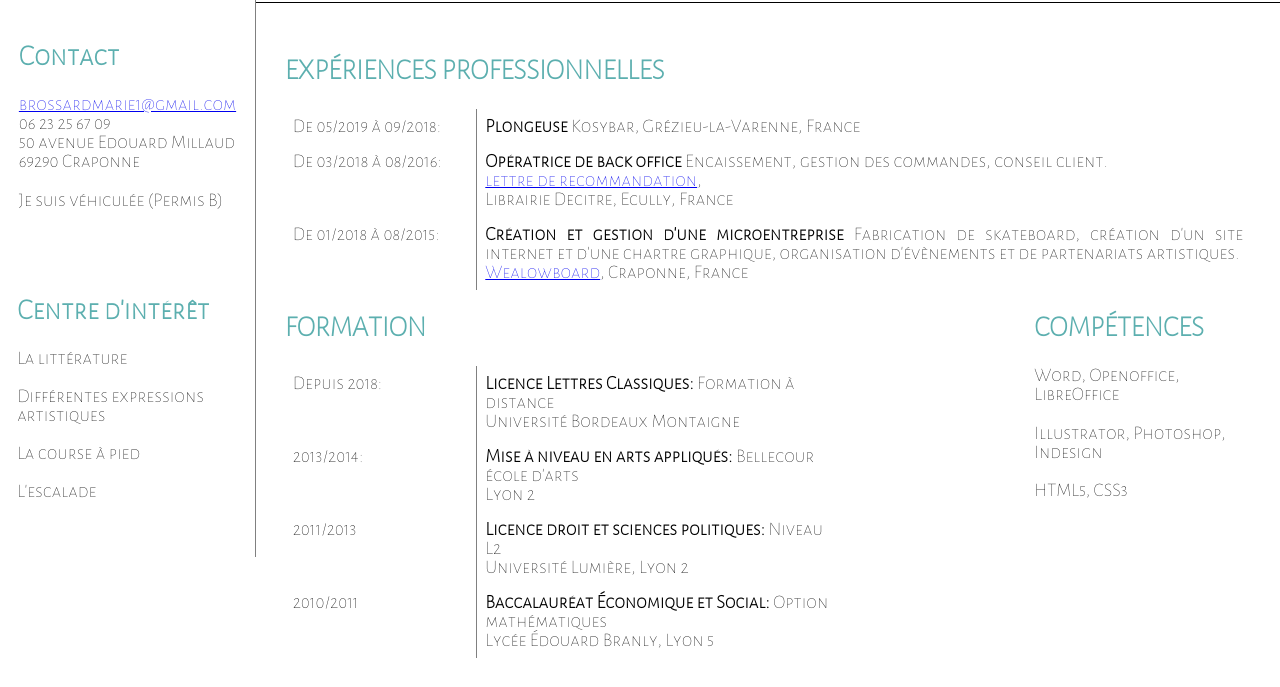
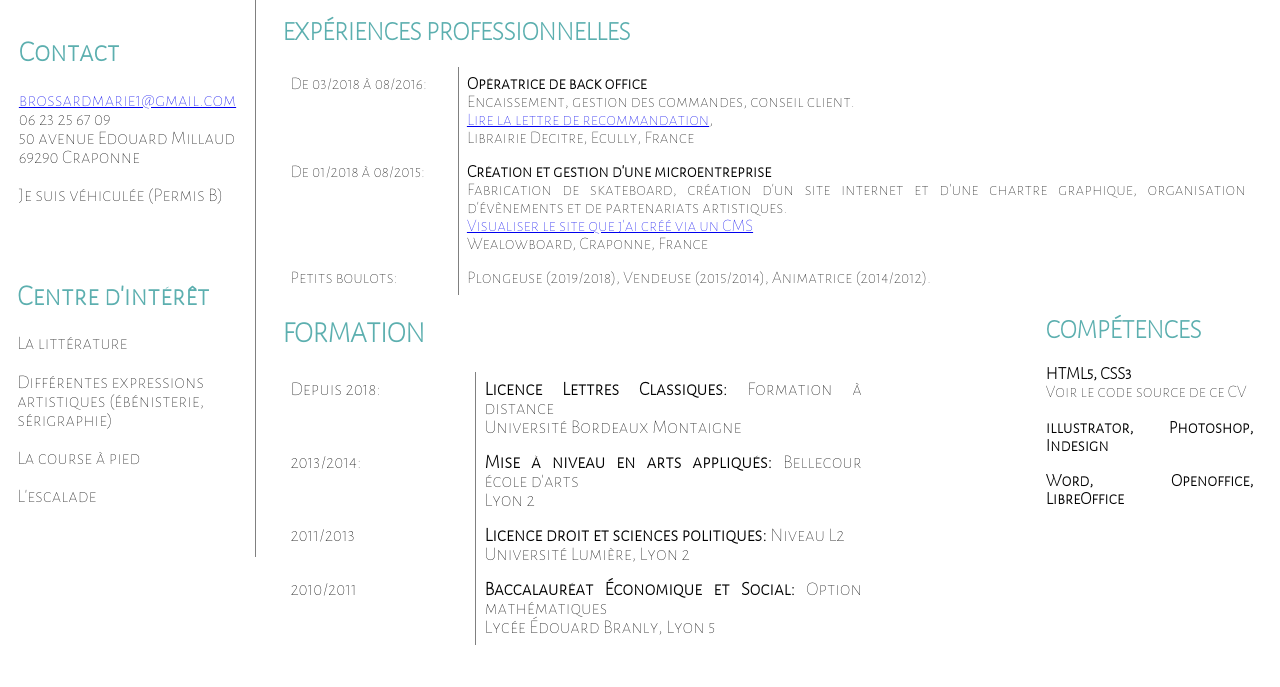
Before and after one commit to mariebrsd/CV, a website: page index.html in a window 1280 px wide. Shown: the part 243-930 px from the top of the page. Drawn offline with Linux system fonts and the light colour scheme.

Commit message:
modif 4/06

```diff
--- a/CV.css
+++ b/CV.css
@@ -22,7 +22,6 @@ body
     padding: 0;
     display: flex;
     font-family: "datalegreya";
-    font-size: 1.2em;
 }
 
 h1
@@ -50,6 +49,9 @@ h2
     justify-content: space-around;
     padding:15px;
     position: fixed;
+    min-width: 250px;
+    background-color: white;
+    font-size: 1.2em;
 }
 .photo
 {
@@ -76,7 +78,8 @@ h2
 {
     display: flex;
     flex-direction: column;
-    margin-left: 20%;
+    margin-left:20%;
+    width:100%;
 }
 
 .head
@@ -89,8 +92,12 @@ h2
 .présentation
 {
     flex: 2;
-    margin:auto;
+    margin:5em;
     text-align: center;
+}
+
+.zoom:hover{
+font-size: 1.5em;
 }
 
 .information
@@ -98,12 +105,18 @@ h2
     margin-top: 50px;
     border-top: 4px double black;
     padding: 1.5em;
+    min-width: 960px;
+    font-size: 1.1em;
 }
 
 .expérience
 {
     text-align: justify;
     display: flex;
+}
+.études{
+    font-size: 1.1em;
+    text-align: justify;
 }
 
 .c1
@@ -119,10 +132,16 @@ td
     padding: 8px;
 }
 
+tr
+{
+    width: 100%;
+}
+
 .connaissance
 {
     display: flex;
     flex-wrap: nowrap;
+    text-align: justify
 }
 
 .compétences
@@ -149,6 +168,7 @@ tr:hover
         display: flex;
         flex-direction: column-reverse;
         height:auto;
+        font-size: 1.2em;
     }
 
     .bloccouleur{
@@ -169,4 +189,17 @@ tr:hover
         margin:0;
     }
 
+    .connaissance{
+        display:flex;
+        flex-direction: column;
+    }
+
+    .compétences{
+        padding: 0;
+
+    }
+
+    .ci{
+        max-width: none;
+    }
 }
--- a/index.html
+++ b/index.html
@@ -20,7 +20,7 @@
             <div class="ci">
             <h2>Centre d'intérêt</h2>
             <p>La littérature</p>
-            <p>Différentes expressions artistiques</p>
+            <p>Différentes expressions artistiques (ébénisterie, sérigraphie)</p>
             <p>La course à pied</p>
             <p>L'escalade</p>
             </div>
@@ -29,27 +29,27 @@
         <div class="page">
             <div class="head">
                     <h1>Marie</br> Brossard</h1>
-                    <p class="présentation">"Je suis autonome, dynamique et rigoureuse." </p>
+                    <p class="présentation">"Actuellement en deuxième année de licence à distance en <strong class="zoom">Lettres Classiques</strong>, je suis à la recherche d’un poste de <strong class="zoom">rédactrice web</strong>.</br> <strong class="zoom">Je suis autonome, dynamique et rigoureuse.</strong> Ayant déjà allié avec succès emploi et études, je souhaite intégrer une équipe pour contribuer à l’évolution d’une entreprise."</p>
             </div>
 
             <div class="information">
 
                 <h2>EXPÉRIENCES PROFESSIONNELLES</h2>
                 <table class="expérience">
-                        <tr>
-                            <td class="c1">De 05/2019 à 09/2018:</td>
-                            <td><strong>Plongeuse </strong> Kosybar, Grézieu-la-Varenne, France </td>
-                        </tr>
                          <tr>
                             <td class="c1">De 03/2018 à 08/2016:</td>
-                            <td><strong>Opératrice de back office </strong>  Encaissement, gestion des commandes, conseil client.
-                            </br> <a href="recommandation.pdf"target="_blank">lettre de recommandation</a>,</br> Librairie Decitre, Ecully, France</td>
+                            <td><strong>Opératrice de back office </strong> </br> Encaissement, gestion des commandes, conseil client.
+                            </br> <a href="recommandation.pdf"target="_blank">Lire la lettre de recommandation</a>,</br> Librairie Decitre, Ecully, France</td>
                         </tr>
                         <tr>
-                             <td class="c1">De 01/2018 à 08/2015:</td>
-                            <td><strong>Création et gestion d'une microentreprise </strong> Fabrication de skateboard, création d'un site internet et d'une chartre graphique, organisation d'évènements et de partenariats artistiques.
-                            </br> <a href="https://www.wealowboard.com/"target="_blank">Wealowboard</a>, Craponne, France</td>
+                            <td class="c1">De 01/2018 à 08/2015:</td>
+                            <td><strong>Création et gestion d'une microentreprise </strong> </br>Fabrication de skateboard, création d'un site internet et d'une chartre graphique, organisation d'évènements et de partenariats artistiques.
+                            </br> <a href="https://www.wealowboard.com/"target="_blank">Visualiser le site que j'ai créé via un CMS</a> </br>Wealowboard, Craponne, France</td>
                             </tr>
+                        <tr>
+                            <td class="c1"> Petits boulots:</td>
+                            <td>Plongeuse (2019/2018), Vendeuse (2015/2014), Animatrice (2014/2012).</td>
+                        </tr>
                 </table>
                <div class="connaissance">
                     <div class="études">
@@ -76,9 +76,9 @@
 
                     <div class="compétences">
                         <h2>COMPÉTENCES</h2>
-                        <p>Word, Openoffice, LibreOffice</p>
-                        <p>Illustrator, Photoshop, Indesign</p>
-                        <p>HTML5, CSS3</p>
+                        <p><strong>HTML5, CSS3</strong> </br> Voir le code source de ce CV</a></p>
+                        <p><strong>illustrator, Photoshop, Indesign </strong></p>
+                        <p><strong>Word, Openoffice, LibreOffice</strong></p>
                     </div>
                 </div>
             </div>
```
